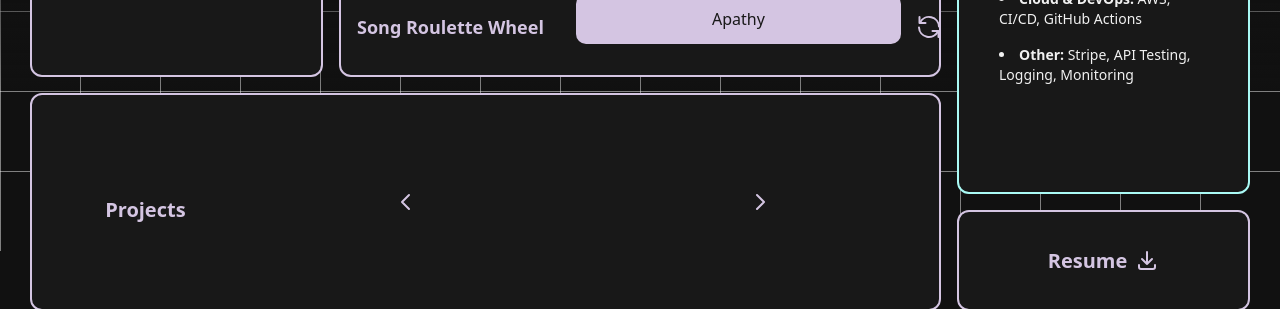
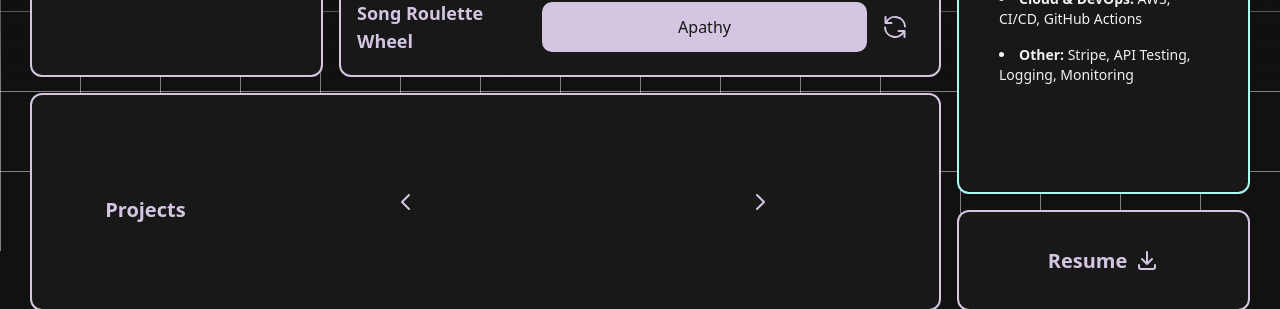
Before and after one commit to cjron128/portfolio-website, a website: page index.html in a window 1280 px wide. Shown: the part 549-858 px from the top of the page. Drawn offline with nearby package versions, Linux system fonts and the light colour scheme; no server answers.

Commit message:
format changes

```diff
--- a/index.html
+++ b/index.html
@@ -305,18 +305,18 @@
 
         <!-- Song Recommendations Section -->
         <section id="songs"
-            class="interact-section col-span-full lg:col-start-2 lg:row-span-1 lg:col-span-2 flex flex-col lg:flex-row justify-between p-4">
-            <h2 class="text-lg font-bold my-auto whitespace-nowrap">Song Roulette Wheel</h2>
+            class="interact-section col-span-full lg:col-start-2 lg:row-span-1 lg:col-span-2 flex flex-col lg:flex-row justify-evenly p-4">
+            <h2 class="text-lg font-bold m-auto pb-4 lg:pb-0">Song Roulette Wheel</h2>
             <div class="flex flex-row mx-auto lg:mx-4">
                 <!-- Song Card Container -->
-                <div id="song-card-container" class="overflow-hidden mx-4 md:min-w-[160px] lg:min-w-[325px] floating">
+                <div id="song-card-container" class="overflow-hidden my-auto md:min-w-[160px] lg:min-w-[325px] floating">
                     <!-- Random song card will be inserted here -->
                 </div>
                 <!-- Reset Icon -->
                 <button id="song-reset" class="z-10" aria-label="Spin for a new song">
                     <svg xmlns="http://www.w3.org/2000/svg" width="24" height="24" viewBox="0 0 24 24" fill="none"
                         stroke="currentColor" stroke-width="2" stroke-linecap="round" stroke-linejoin="round"
-                        class="w-6 h-6 floating">
+                        class="w-6 h-6 floating ml-4">
                         <path d="M2.5 2v6h6M21.5 22v-6h-6" />
                         <path d="M22 11.5A10 10 0 0 0 3.2 7.2M2 12.5a10 10 0 0 0 18.8 4.2" />
                     </svg>
```
